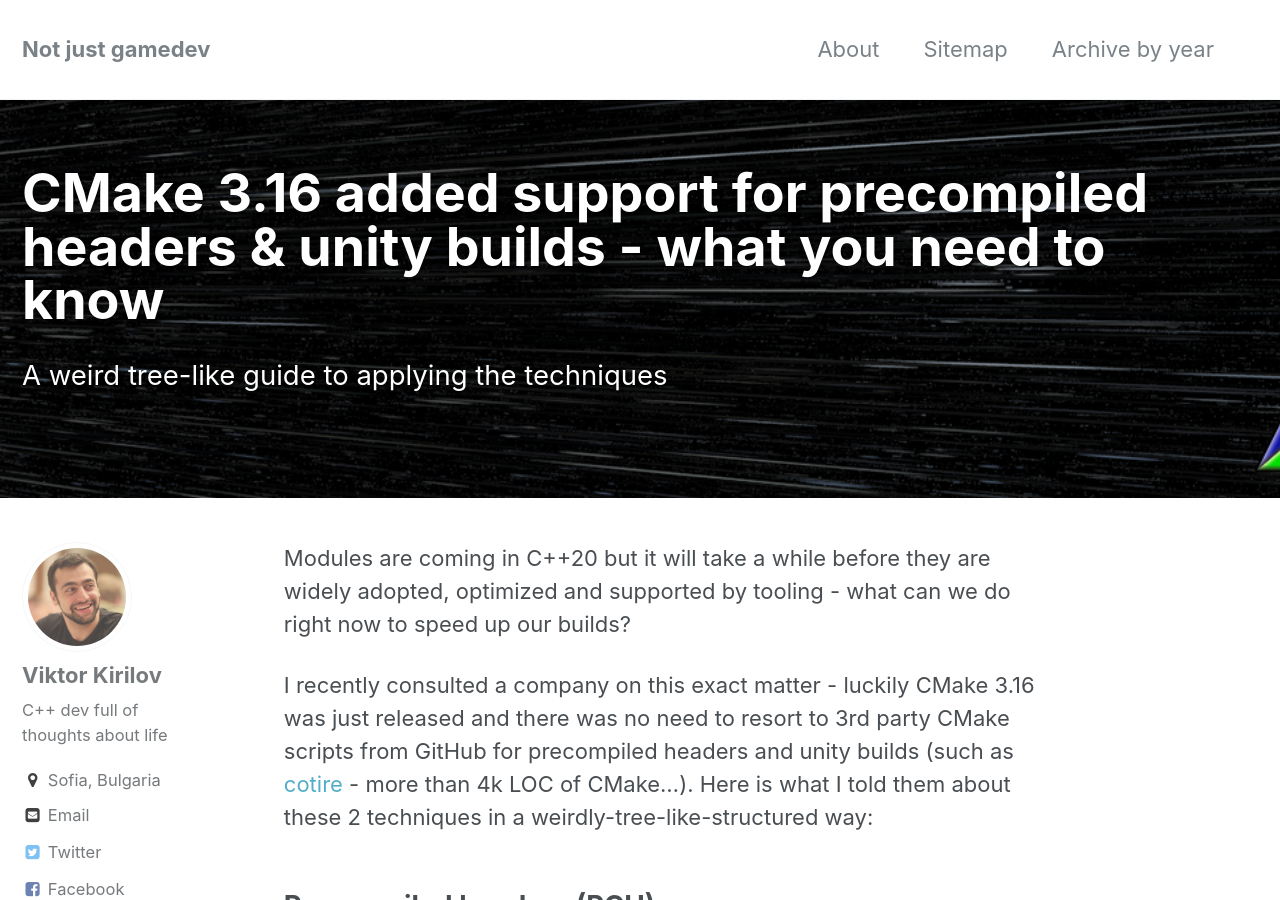
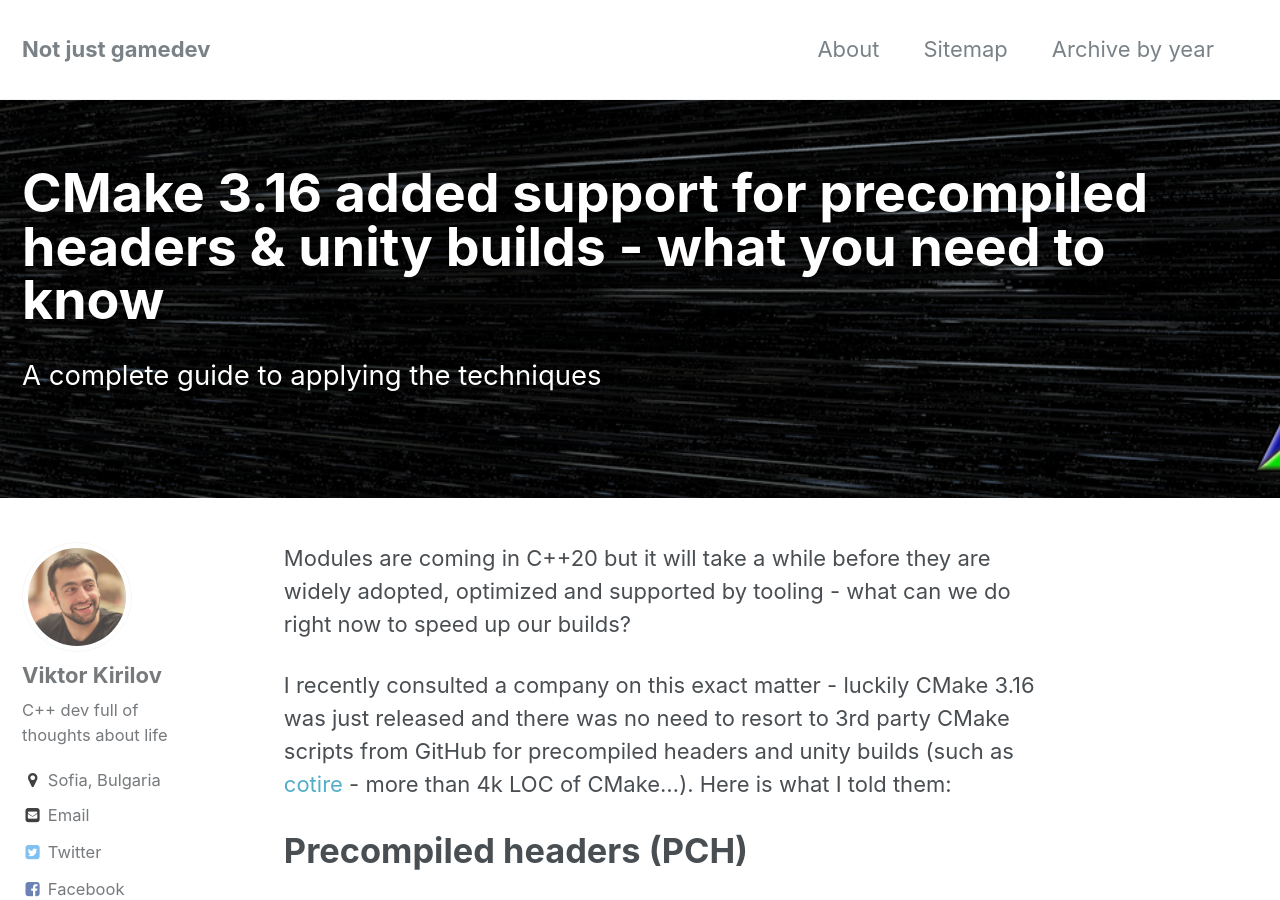
Before and after one commit to onqtam/onqtam.github.io, a Jekyll site: the page built from _posts/2019-12-12-pch-unity-cmake-3-16.md, in a window 1280 px wide and 900 px high. Built offline with Jekyll 4.4.1, drawn with Linux system fonts in a browser that asks for light colours; comment, search, counter and statistics services are not loaded; some of the changed text lies outside the part shown.

Commit message:
fixed partially

````diff
--- a/_posts/2019-12-12-pch-unity-cmake-3-16.md
+++ b/_posts/2019-12-12-pch-unity-cmake-3-16.md
@@ -5,14 +5,14 @@
   overlay_image:  "/assets/images/cmake.png"
 categories: programming
 tags: [programming, C++, compile times, build systems, cmake]
-excerpt: "A weird tree-like guide to applying the techniques"
+excerpt: "A complete guide to applying the techniques"
 ---
 
 Modules are coming in C++20 but it will take a while before they are widely adopted, optimized and supported by tooling - what can we do right now to speed up our builds?
 
-I recently consulted a company on this exact matter - luckily CMake 3.16 was just released and there was no need to resort to 3rd party CMake scripts from GitHub for precompiled headers and unity builds (such as [cotire](https://github.com/sakra/cotire) - more than 4k LOC of CMake...). Here is what I told them about these 2 techniques in a weirdly-tree-like-structured way:
+I recently consulted a company on this exact matter - luckily CMake 3.16 was just released and there was no need to resort to 3rd party CMake scripts from GitHub for precompiled headers and unity builds (such as [cotire](https://github.com/sakra/cotire) - more than 4k LOC of CMake...). Here is what I told them:
 
-## Precompiled headers (PCH)
+# Precompiled headers (PCH)
 
 ### The idea is to "precompile" a bunch of common header files
 - "precompile" means that the compiler will parse the C++ headers and save its intermediate representation (IR) into a file
@@ -21,6 +21,7 @@
 - easy to integrate - doesn't require any C++ code changes
 - ~20-30% speedup on UNIX (can be up to 50%+ with MSVC)
 - for targets with at least 10 ```.cpp``` files (takes space & time to compile)
+
 ### What to put in a PCH
 - STL & third-party libs like boost (used in at least ~30% of the sources)
 - some **rarely changing** project-specific headers (at least 30% use)
@@ -32,6 +33,7 @@
         - ```<algorithm>```, ```<vector>```, ```<boost/asio.hpp>```, etc.
         - note that some header might be included only in a few other header files, but if those headers go everywhere, then the other header gets included almost everywhere as well
     - option 2: - [use software to visualize includes & dependencies](https://slides.com/onqtam/faster_builds#/22)
+
 ### How to use
 - [```target_precompile_headers(<my_target> PRIVATE my_pch.h)```](https://cmake.org/cmake/help/v3.16/command/target_precompile_headers.html)
 - the PCH will be included automatically in every ```.cpp``` file
@@ -41,6 +43,7 @@
         - or you could [reuse a PCH from one CMake target in another](https://cmake.org/cmake/help/v3.16/command/target_precompile_headers.html#reusing-precompile-headers)
             - remember that each PCH takes around ~50-200MB and takes some time to compile... reuse is good!
 - you could list the headers which you want precompiled directly in the call to ```target_precompile_headers``` and even set them as ```PUBLIC```/```PRIVATE``` selectively so other targets which link to the current one would also precompile those, but I'm old fashioned and prefer to maintain the PCH for each target on my own.
+
 ### Some random final notes:
 - adding a header which was used only in 30% of the ```.cpp``` files to the precompiled header means all ```.cpp``` files in the taret will have access to it - in time more files might start depending on it without you even noticing - the code might not build without the PCH anymore
     - do you care if it compiles successfully without a PCH?
@@ -50,7 +53,7 @@
 - if you are using GCC but are using ccls/clangd or anything else as a language server which is based on clang:
     - those tools might not work because they will try to read the .gch file produced by GCC - [bug report](https://bugs.llvm.org/show_bug.cgi?id=41579) (along with a patch)
 
-## Unity builds
+# Unity builds
 
 - [detailed blog post about unity builds and why they make builds faster](http://onqtam.com/programming/2018-07-07-unity-builds/)
 - the idea is to cram the ```.cpp``` files of a CMake target into a few ```.cpp``` files which include the original ```.cpp``` files
@@ -121,7 +124,7 @@
                 - call CMake again with unity builds enabled + no generation for that file
     - this will probably get fixed eventually: https://gitlab.kitware.com/cmake/cmake/issues/19826
 
-## Some other good tips to make builds faster
+# Some other good tips to make builds faster
 
 - use ninja instead of GNU make
     - originally developed in Google for building Google Chrome - much better than make
@@ -156,9 +159,7 @@
         - bloaty
         - https://slides.com/onqtam/faster_builds#/45
         - https://slides.com/onqtam/faster_builds#/48
-- caching & distributed builds
-    - https://slides.com/onqtam/faster_builds#/67
-    - https://slides.com/onqtam/faster_builds#/70
+- [caching](https://slides.com/onqtam/faster_builds#/67) & [distributed builds](https://slides.com/onqtam/faster_builds#/70)
 - inspecting the physical structure of projects - targets & dependencies
     - https://www.sourcetrail.com/
     - "cmake --graphviz=<file>"
@@ -171,7 +172,7 @@
     - more cores, more RAM...
     - use RAM disks (filesystem in your RAM) for builds - every OS supports those. Put the compiler and the temp & output directories there.
 
-## Final thoughts
+# Final thoughts
 
 If it was up to me most of the techniques listed here would be put to use - from top to bottom - they are sorted based on impact and cost to implement. Slow builds don't just waste time - they also break the 'flow' (context switching) and discourage refactoring and experimentation - how do you put a price on that?
 
````
